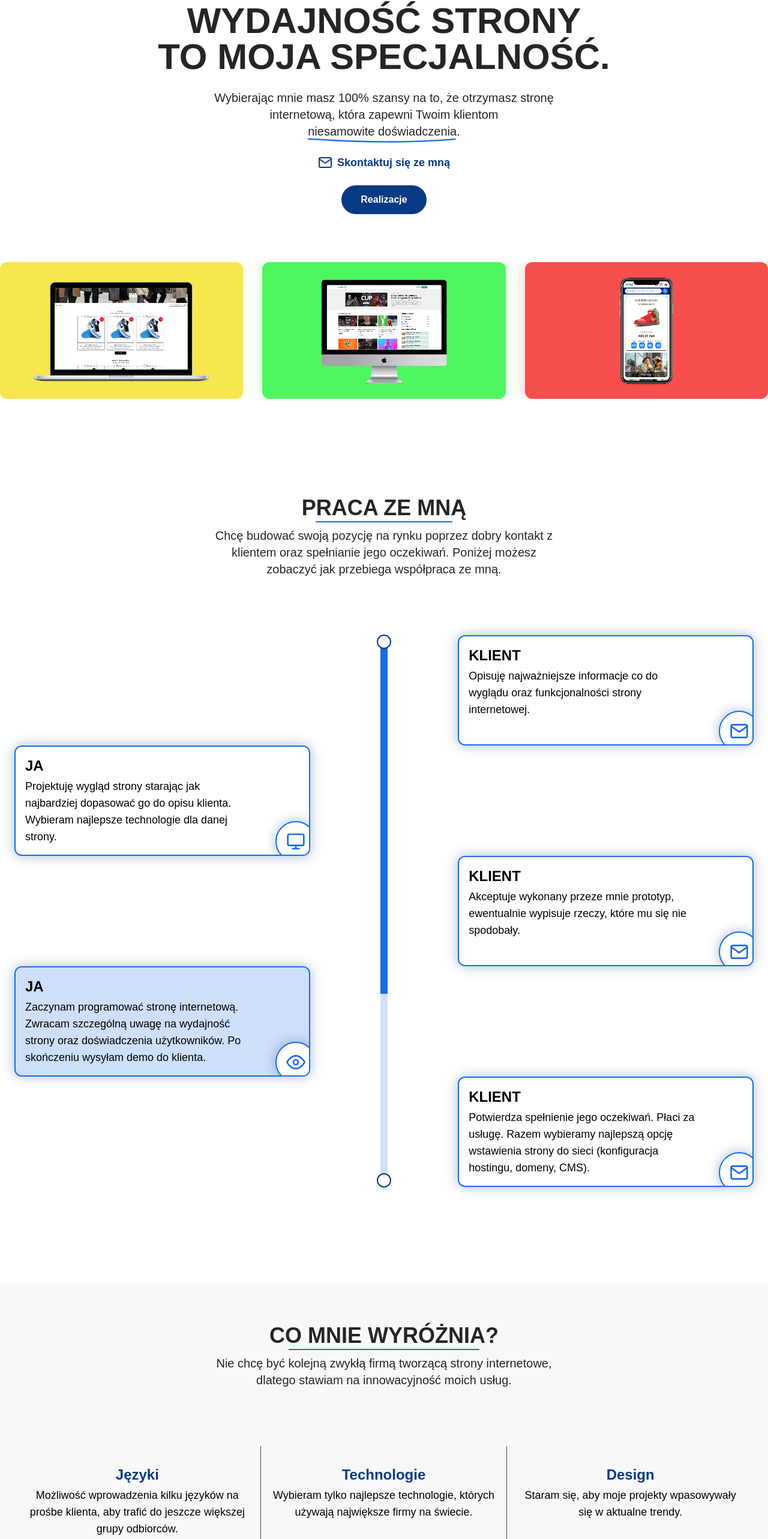
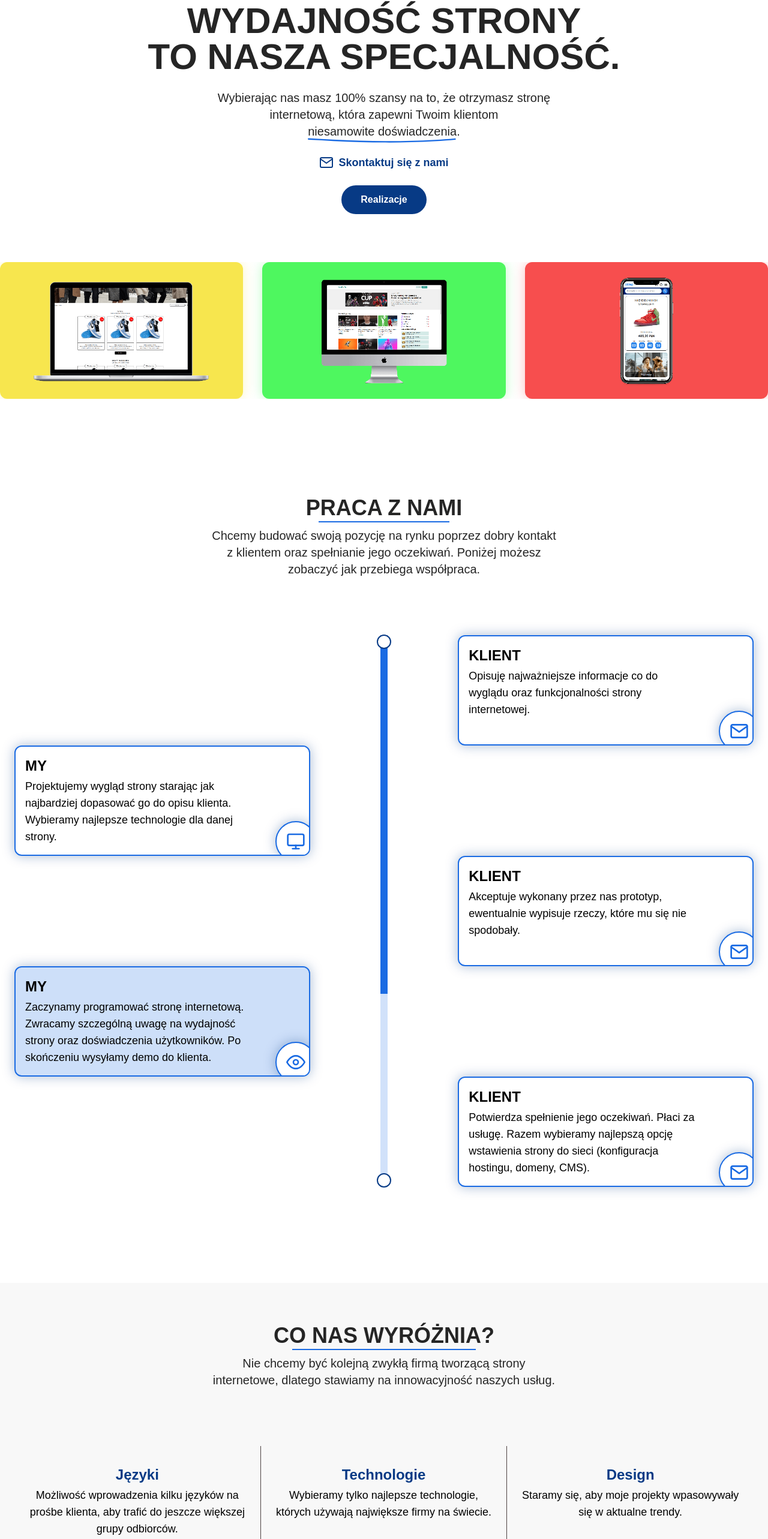
Before and after one commit to kreyson999/mlynek_xyz, a Next.js app: page / in a window 1280 px wide. Shown: the part 144-2710 px from the top of the page at 60% size. Built offline with nearby package versions, Linux system fonts and the light colour scheme.

Commit message:
changed pronouns to 'we'

```diff
--- a/components/ContactButton.jsx
+++ b/components/ContactButton.jsx
@@ -12,7 +12,7 @@ const ContactButton = () => {
         width={24}
         priority
         />
-        <span className="text-blue-dark font-semibold text-md xl:text-lg">Skontaktuj się ze mną</span>
+        <span className="text-blue-dark font-semibold text-md xl:text-lg">Skontaktuj się z nami</span>
       </a>
     </Link>
   );
--- a/components/Footer.jsx
+++ b/components/Footer.jsx
@@ -20,7 +20,7 @@ const Footer = () => {
       <div className="container mx-auto flex flex-col md:flex-row justify-between md:items-center divide-y md:divide-y-0">
         <div className="flex flex-col text-center md:text-left mb-6 md:mb-0">
           <h4 className="font-bold text-xl">MLYNEK.XYZ</h4>
-          <p className="text-gray-light">mlynekjakub05@gmail.com</p>
+          <p className="text-gray-light">stronymlynek@gmail.com</p>
         </div>
         <div className='text-xl md:text-base flex flex-col md:flex-row space-y-2 py-4 md:space-y-0 md:py-0 md:space-x-4 text-center md:text-left'>
           <FooterLink href={'/'} text={'Główna'}/>
--- a/components/HomeHeader.jsx
+++ b/components/HomeHeader.jsx
@@ -7,10 +7,10 @@ const HomeHeader = () => {
         <h1 className="text-3xl md:text-4xl lg:text-5xl xl:text-6xl leading-tight font-extrabold text-center uppercase text-custom-black">
           Wydajność strony
           <br/>
-          to moja specjalność.
+          to nasza specjalność.
         </h1>
         <p className="text-center text-base lg:text-lg xl:text-xl max-w-xl text-custom-black">
-          Wybierając mnie masz 100% szansy
+          Wybierając nas masz 100% szansy
           {""} na to, że otrzymasz stronę internetową, która zapewni
           Twoim klientom {""}
           <span className="relative whitespace-nowrap">
--- a/components/WorkTimeline.jsx
+++ b/components/WorkTimeline.jsx
@@ -10,7 +10,7 @@ const TimelineCard = ({active, isClient, text, gridStyles, icon = '/icons/timeli
         background: active ? '#1A6BE337' : 'transparent',
       }}
       className={`timelineItem relative duration-500 overflow-hidden col-span-3 xl:col-span-2 w-full px-4 py-4 rounded-xl border-2 border-blue-light ${gridStyles} `}>
-      <h3 className="font-extrabold text-xl xl:text-2xl mb-1 uppercase">{isClient ? 'Klient' : 'Ja'}</h3>
+      <h3 className="font-extrabold text-xl xl:text-2xl mb-1 uppercase">{isClient ? 'Klient' : 'My'}</h3>
       <p className='text-md xl:text-lg w-5/6'>
         {text}
       </p>
@@ -123,8 +123,8 @@ const WorkTimeline = () => {
         active={activeIndex === 1}
         isClient={false}
         text={`
-          Projektuję wygląd strony starając jak najbardziej dopasować go do opisu klienta.
-          Wybieram najlepsze technologie dla danej strony.
+          Projektujemy wygląd strony starając jak najbardziej dopasować go do opisu klienta.
+          Wybieramy najlepsze technologie dla danej strony.
         `}
         gridStyles={`col-start-2 md:col-start-1`}
         icon='/icons/timeline/monitor.svg'
@@ -133,7 +133,7 @@ const WorkTimeline = () => {
         active={activeIndex === 2}
         isClient={true}
         text={`
-          Akceptuje wykonany przeze mnie prototyp, ewentualnie wypisuje rzeczy, które mu się nie spodobały.
+          Akceptuje wykonany przez nas prototyp, ewentualnie wypisuje rzeczy, które mu się nie spodobały.
         `}
         gridStyles={`col-start-2 md:col-start-5 xl:col-start-4 row-start-3`}
       />
@@ -141,8 +141,8 @@ const WorkTimeline = () => {
         active={activeIndex === 3}
         isClient={false}
         text={`
-          Zaczynam programować stronę internetową. Zwracam szczególną uwagę na wydajność strony oraz doświadczenia użytkowników.
-          Po skończeniu wysyłam demo do klienta.
+          Zaczynamy programować stronę internetową. Zwracamy szczególną uwagę na wydajność strony oraz doświadczenia użytkowników.
+          Po skończeniu wysyłamy demo do klienta.
         `}
         gridStyles={`col-start-2 md:col-start-1 row-start-4`}
         icon='/icons/timeline/eye.svg'
--- a/lib/graphCMS.js
+++ b/lib/graphCMS.js
@@ -19,7 +19,7 @@ export async function getQuestions() {
 export async function getProjects() {
   const { projects } = await graphcms.request(`
     query Projects {
-      projects(orderBy: updatedAt_DESC) {
+      projects(orderBy: createdAt_DESC) {
         description
         images {
           url
--- a/pages/contact.js
+++ b/pages/contact.js
@@ -109,14 +109,14 @@ export default function Contact({ questions }) {
       <Head>
         <title>MLYNEK.XYZ - Kontakt</title>
         <meta name="description" content={`
-          Jeśli zdecydowałeś na strone internetowe, możesz się tutaj ze mną skontaktować.
+          Jeśli zdecydowałeś na strone internetowe, możesz się tutaj z nami skontaktować.
         `}/>
         <meta property="og:title" content="MLYNEK.XYZ - Kontakt" />
         <meta property="og:type" content="website" />
         <meta property="og:url" content="https://www.mlynek.xyz/contact" />
         <meta property="og:description"
           content={`
-            Jeśli zdecydowałeś na strone internetowe, możesz się tutaj ze mną skontaktować.
+            Jeśli zdecydowałeś na strone internetowe, możesz się tutaj z nami skontaktować.
           `}/>
       </Head>
       <header className="container mx-auto px-6 py-12 md:py-16 xl:py-20 space-y-2 flex flex-col items-center">
@@ -124,18 +124,12 @@ export default function Contact({ questions }) {
           Kontakt
         </h1>
         <p className="text-center text-base lg:text-lg xl:text-xl max-w-xl text-custom-black">
-          Skontaktuj się ze mną używając jednej z poniższych opcji.
+          Skontaktuj się z nami używając jednej z poniższych opcji.
         </p>
       </header>
       <section className="max-w-screen-sm mx-auto grid grid-cols-1 px-6 gap-y-8 md:gap-4 lg:gap-8">
         <div className="flex flex-col space-y-2 row-start-2 md:row-start-1">
           {/* <h2 className="text-xl text-custom-black">Inne formy kontaktu</h2> */}
-          <SocialMediaLink
-            title={'@kreysonfn'}
-            platfrom="Twitter"
-            link={"https://twitter.com/kreysonfn"}
-            icon={"/icons/twitter.svg"}
-          />
           <SocialMediaLink
             title={'Jakub Młynek'}
             platfrom="LinkedIn"
@@ -143,9 +137,9 @@ export default function Contact({ questions }) {
             icon={"/icons/linkedin.svg"}
           />
           <SocialMediaLink
-            title={'mlynekjakub05@gmail.com'}
+            title={'stronymlynek@gmail.com'}
             platfrom="E-mail"
-            link={"mailto:mlynekjakub05@gmail.com"}
+            link={"mailto:stronymlynek@gmail.com"}
             icon={"/icons/mail-blue-light.svg"}
           />
         </div>
--- a/pages/index.js
+++ b/pages/index.js
@@ -5,32 +5,31 @@ export default function Home() {
   return (
     <>
       <Head>
-        <title>MLYNEK.XYZ - Blogi, Strony Firmowe, Portfolio</title>
+        <title>MLYNEK.XYZ - Strony Firmowe, Blogi, Portfolio</title>
         <meta name="description" content={`
-          Tworzę wydajne strony internetowe. Blogi, strony firmowe oraz portfolio to moja specjalność! Gwarantuję niesamowite doświadczenia użytkowników na stronie.
+          Tworzymy wydajne strony internetowe. Blogi, strony firmowe oraz portfolio to nasza specjalność! Gwarantujemy niesamowite doświadczenia użytkowników na stronie.
         `}/>
-        <meta property="og:title" content="MLYNEK.XYZ - Blogi, Strony Firmowe, Portfolio" />
+        <meta property="og:title" content="MLYNEK.XYZ - Strony Firmowe, Blogi, Portfolio" />
         <meta property="og:type" content="website" />
         <meta property="og:url" content="https://www.mlynek.xyz/" />
         <meta property="og:description"
           content={`
-          Tworzę wydajne strony internetowe. Blogi, strony firmowe oraz portfolio to moja specjalność! Gwarantuję niesamowite doświadczenia użytkowników na stronie.
-        `}/>
+          Tworzymy wydajne strony internetowe. Blogi, strony firmowe oraz portfolio to nasza specjalność! Gwarantujemy niesamowite doświadczenia użytkowników na stronie.        `}/>
       </Head>
       <HomeHeader/>
       <HomeCarousel/>
       <section className="max-w-screen-xl px-6 mx-auto">
-        <SectionHeader title={"Praca ze mną"} text={`
-        Chcę budować swoją pozycję na rynku poprzez dobry kontakt z klientem
-        oraz spełnianie jego oczekiwań. Poniżej możesz zobaczyć jak przebiega współpraca ze mną.
+        <SectionHeader title={"Praca z nami"} text={`
+        Chcemy budować swoją pozycję na rynku poprzez dobry kontakt z klientem
+        oraz spełnianie jego oczekiwań. Poniżej możesz zobaczyć jak przebiega współpraca.
         `}/>
         <WorkTimeline/>
       </section>
       <section className="relative bg-gray-40 py-20 mt-40">
         <div className="relative pt-0.5 max-w-screen-xl px-6 mx-auto">
-        <SectionHeader title={"Co mnie wyróżnia?"} text={`
-          Nie chcę być kolejną zwykłą firmą tworzącą strony internetowe,
-          dlatego stawiam na innowacyjność moich usług.
+        <SectionHeader title={"Co nas wyróżnia?"} text={`
+          Nie chcemy być kolejną zwykłą firmą tworzącą strony internetowe,
+          dlatego stawiamy na innowacyjność naszych usług.
         `}
         withoutMarginTop
         />
@@ -42,18 +41,18 @@ export default function Home() {
           />
           <DifferenceItem
           title={"Technologie"}
-          text={`Wybieram tylko najlepsze technologie, których używają
+          text={`Wybieramy tylko najlepsze technologie, których używają
           największe firmy na świecie.`}
           borderStyles={'lg:border-r border-b'}
           />
           <DifferenceItem
           title={"Design"}
-          text={`Staram się, aby moje projekty wpasowywały się w aktualne trendy.`}
+          text={`Staramy się, aby moje projekty wpasowywały się w aktualne trendy.`}
           borderStyles={'sm:border-r border-b lg:border-r-0'}
           />
           <DifferenceItem
           title={"Gwarancja"}
-          text={`U mnie to klient decyduje czy końcowy produkt jest warty zapłaty.`}
+          text={`U nas to klient decyduje czy końcowy produkt jest warty zapłaty.`}
           borderStyles={'border-b lg:border-b-0 lg:border-r'}
           />
           <DifferenceItem
@@ -63,13 +62,13 @@ export default function Home() {
           />
           <DifferenceItem
           title={"Brak szablonów"}
-          text={`Zawsze piszę kod strony od nowa, co sprawia ze każda z nich jest innowacyjna.`}
+          text={`Zawsze kod strony pisany jest od nowa, co sprawia ze każda z nich jest innowacyjna.`}
           />
         </div>
         </div>
       </section>
       <section className="max-w-screen-lg px-6 mx-auto mb-32 flex space-y-8 flex-col items-center">
-      <SectionHeader title={"Przekonałem Cię?"} withoutMarginBottom/>
+      <SectionHeader title={"Przekonaliśmy Cię?"} withoutMarginBottom/>
       <ContactButton/>
       </section>
     </>
--- a/pages/projects.js
+++ b/pages/projects.js
@@ -35,14 +35,14 @@ export default function Projects({projects}) {
       <Head>
         <title>MLYNEK.XYZ - Realizacje</title>
         <meta name="description" content={`
-          Znajdziesz tutaj moje ostatnie realizacje.
+          Znajdziesz tutaj nasze ostatnie realizacje.
         `}/>
         <meta property="og:title" content="MLYNEK.XYZ - Realizacje" />
         <meta property="og:type" content="website" />
         <meta property="og:url" content="https://www.mlynek.xyz/projects" />
         <meta property="og:description"
           content={`
-          Znajdziesz tutaj moje ostatnie realizacje.
+          Znajdziesz tutaj nasze ostatnie realizacje.
         `}/>
       </Head>
       <header className="container mx-auto px-6 py-12 md:py-16 xl:py-20 space-y-2 flex flex-col items-center">
@@ -50,7 +50,7 @@ export default function Projects({projects}) {
           Realizacje
         </h1>
         <p className="text-center text-base lg:text-lg xl:text-xl max-w-xl text-custom-black">
-          Tutaj znajdziesz moje ostatnie projekty.
+          Tutaj znajdziesz nasze ostatnie projekty.
         </p>
       </header>
       {projects.map((project, index) => (
```
